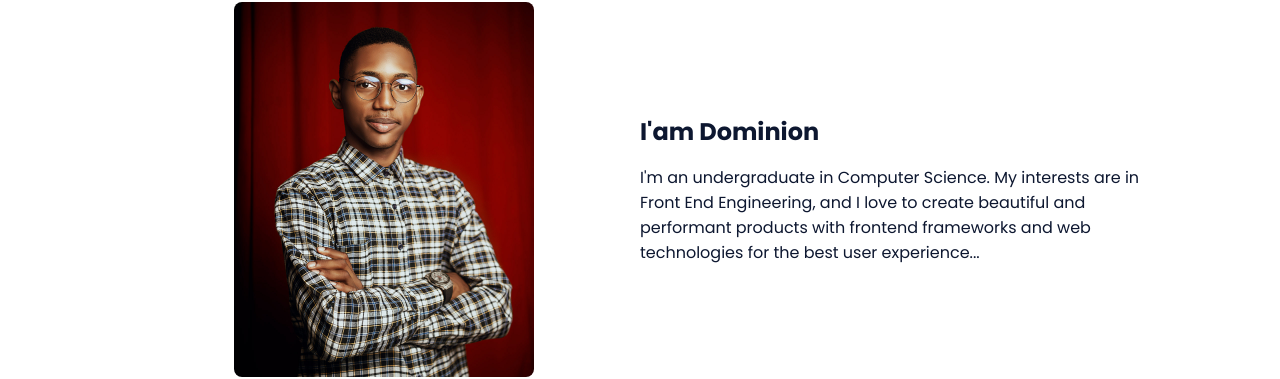
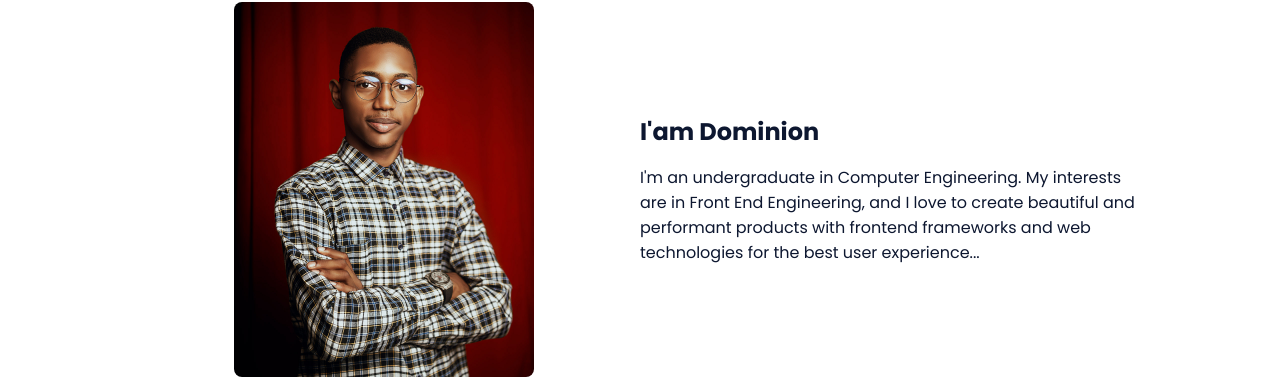
Before and after one commit to degreatdev/My-Portfolio, a plain HTML site: page index.html in a window 1280 px wide. Shown: the part 982-1361 px from the top of the page. Drawn offline with nearby package versions, Linux system fonts and the light colour scheme.

Commit message:
Update index.html

```diff
--- a/index.html
+++ b/index.html
@@ -83,7 +83,7 @@
 
                     <div>
                         <h2 class="about__subtitle">I'am Dominion</h2>
-                        <p class="about__text">I'm an undergraduate in Computer Science. My interests are in Front End Engineering, and
+                        <p class="about__text">I'm an undergraduate in Computer Engineering. My interests are in Front End Engineering, and
                             I love to create beautiful and performant products with frontend frameworks and web technologies for the best user experience...
                         </p>
                     </div>
```
